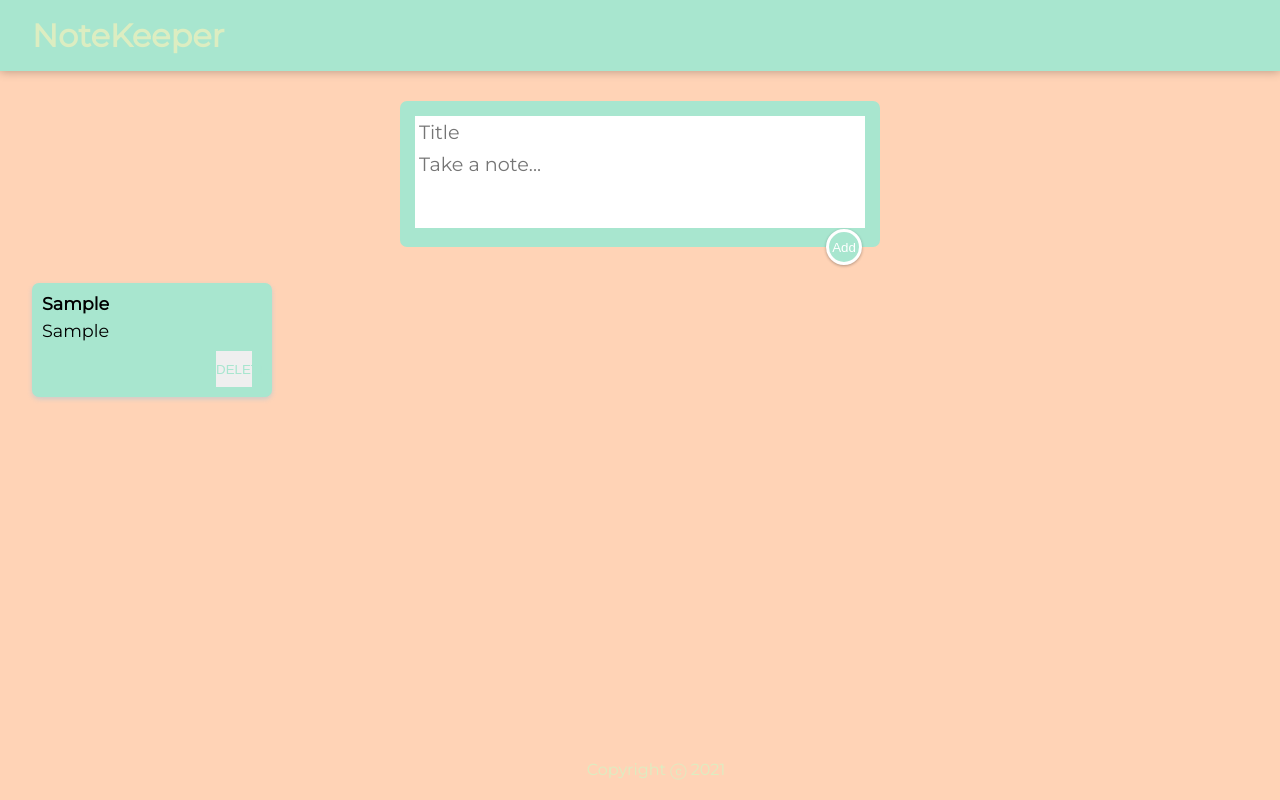
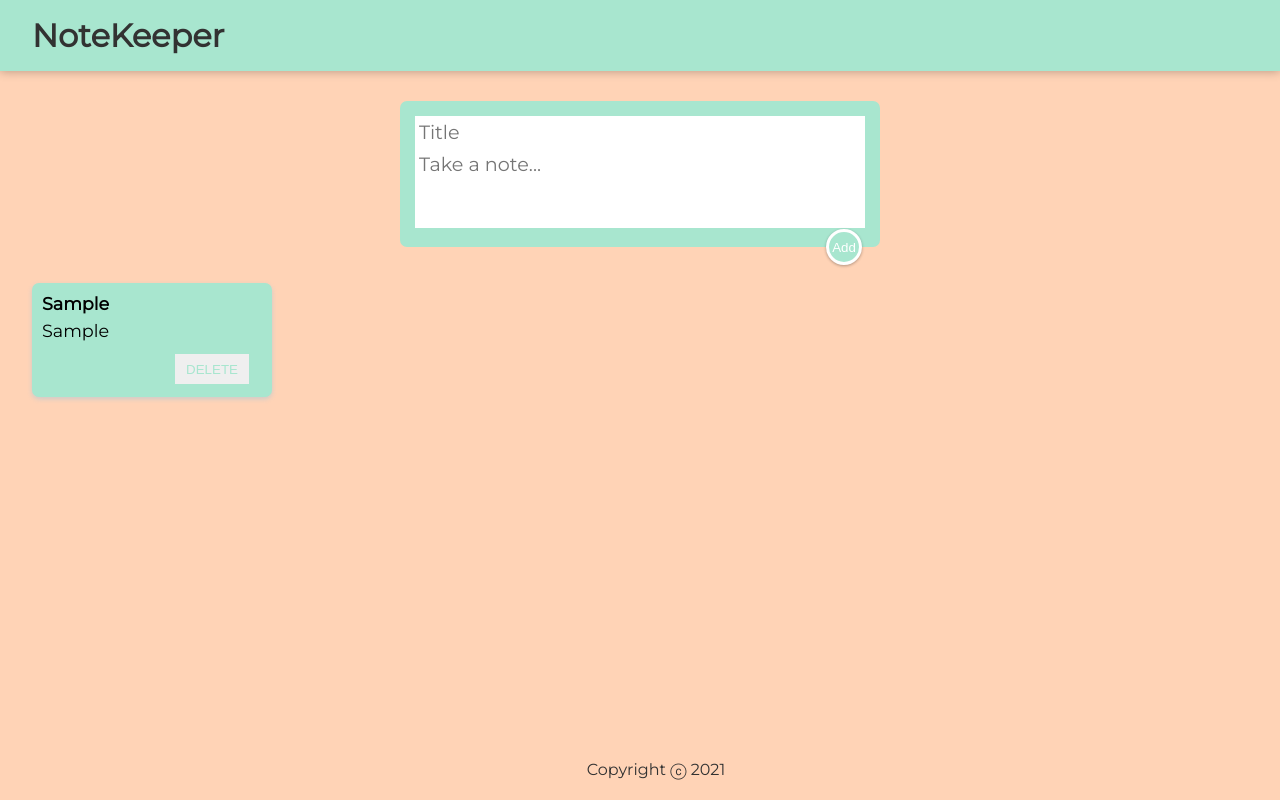
Before and after one commit to garrettjamie87/noteKeeper, a React (Create React App) app: page / in a window 1280 px wide. Both pictures are taken after typing "Sample", "Sample" into the empty fields and a click on the button "Add". Built offline with nearby package versions, Linux system fonts and the light colour scheme.

Commit message:
final commit

```diff
--- a/public/styles.css
+++ b/public/styles.css
@@ -19,7 +19,7 @@ header {
 }
 
 header h1 {
-  color: #dcedc1;
+  color: #323232;
 }
 
 footer {
@@ -31,7 +31,7 @@ footer {
 }
 
 footer p {
-  color: #dcedc1;
+  color: #323232;
 }
 .note {
   background: #a8e6cf;
@@ -59,10 +59,11 @@ footer p {
   margin-right: 10px;
   color: #a8e6cf;
   border: none;
-  width: 36px;
+  width: 80px;
   height: 36px;
   cursor: pointer;
-  outline: none;
+  /* outline: none; */
+  border: solid;
 }
 
 form {
```
